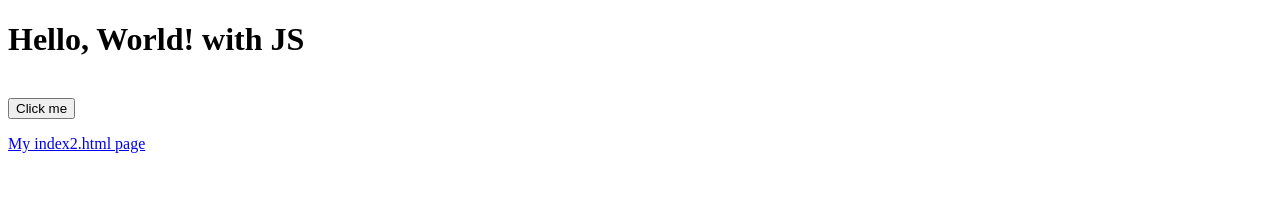
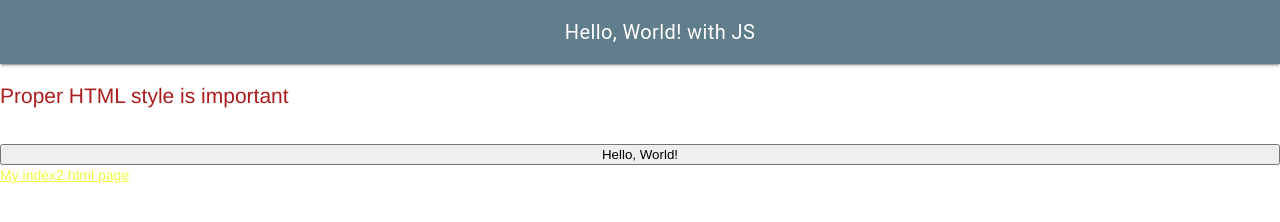
Before and after one commit to MT-Aiden/ICS2O-Unit1-07-HTML, a plain HTML site: page index.html in a window 1280 px wide. Drawn offline with nearby package versions, Linux system fonts and the light colour scheme.

Commit message:
html edit

```diff
--- a/css/style.css
+++ b/css/style.css
@@ -1,9 +1,22 @@
-  background-color: rgb(255, 165, 0);
-  color: hsl(147, 50%, 47%);
-  padding: 40px;
-  text-align: center;
+/* Created by: Aiden Mcleod
+* Created on: Mar 2022
+* This file contains the CSS for index.html
+*/
+
+.mdl-layout__header-row {
+  align-items: center;
+  justify-content: center;
+}
+
+.mdl-layout__content {
+  padding-left: 15pt;
+  padding-right: 15pt;
+  padding-top: 15pt;
 }
 
 p {
-  background-color: #f0f;
+  color: #a91e1e;
+  font-family: Helvetica, Arial, sans-serif;
+  font-size: 1.5rem;
+  padding-top: 15pt;
 }
--- a/index.html
+++ b/index.html
@@ -1,29 +1,43 @@
 <!DOCTYPE html>
-<html>
+<!-- ICS2O-Unit1-07-HTML -->
+<html lang="en-ca">
   <head>
     <meta charset="utf-8">
-    <meta name="description" content="My first webpage, with JavaScript">
+    <meta name="description" content="My first webpage, with a JavaScript">
     <meta name="keywords" content="mths, ics2o">
-    <meta name="author" content="Aiden McLeod">
+    <meta name="author" content="Aiden Mcleod">
     <meta name="viewport" content="width=device-width, initial-scale=1.0">
     <link rel="apple-touch-icon" sizes="180x180" href="apple-touch-icon.png">
     <link rel="icon" type="image/png" sizes="32x32" href="favicon-32x32.png">
     <link rel="icon" type="image/png" sizes="16x16" href="favicon-16x16.png">
-    <link rel="manifest" href="site.webmanifest">
-    <title>My first webpage, with JavaScript</title>
+    <link rel="manifest" href="site.webmanifest" />
+    <link
+      rel="stylesheet"
+      href="https://fonts.googleapis.com/icon?family=Material+Icons"
+    />
+    <link
+      rel="stylesheet"
+      href="https://code.getmdl.io/1.3.0/material.blue_grey-lime.min.css"
+    />
+    <link rel="stylesheet" href="./css/style.css" />
+    <title>My first webpage, with a JS file</title>
   </head>
   <body>
+    <script defer src="https://code.getmdl.io/1.3.0/material.min.js"></script>
+    <script src="./js/script.js"></script>
+    <div class="mdl-layout mdl-js-layout mdl-layout--fixed-header">
+      <header class="mdl-layout__header">
+        <div class="mdl-layout__header-row">
+          <span class="mdl-layout-title">Hello, World! with JS</span>
+        </div>
+      </header>
     <script>
-      function myButtonClicked() {
+      function button1() {
         alert("Hello, Wordl!")
-      }
     </script>
-    <h1>Hello, World! with JS</h1>
+    <p>Proper HTML style is important</p>
     <br>
-    <button onclick="myButtonClicked()">Click me</button>
-    <br>
-    <p>
-      <a href="./index2.html">My index2.html page</a>
-    </p>
+    <button onclick="button1()">Hello, World!</button>
+     <a href="./index2.html">My index2.html page</a>
   </body>
 </html>
```
Also changed, not shown: index2.html (+24 -5 lines).
